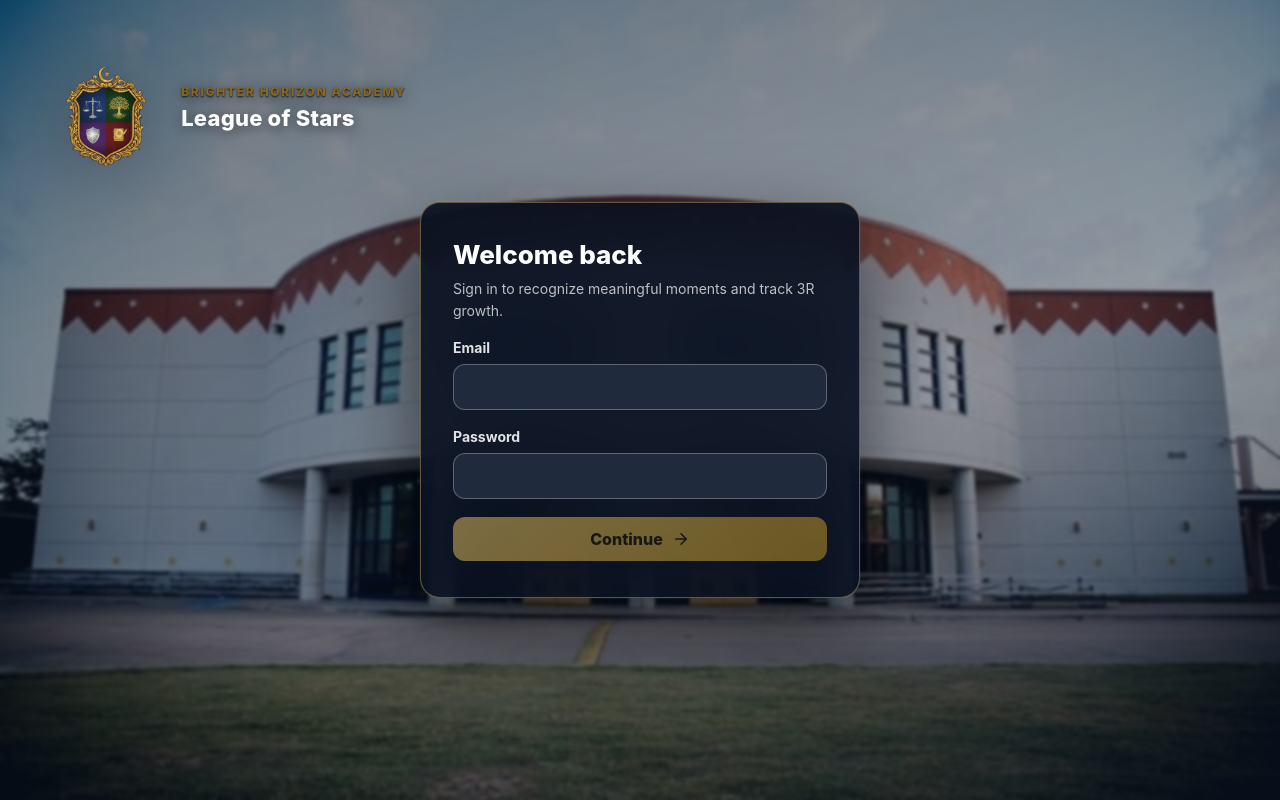
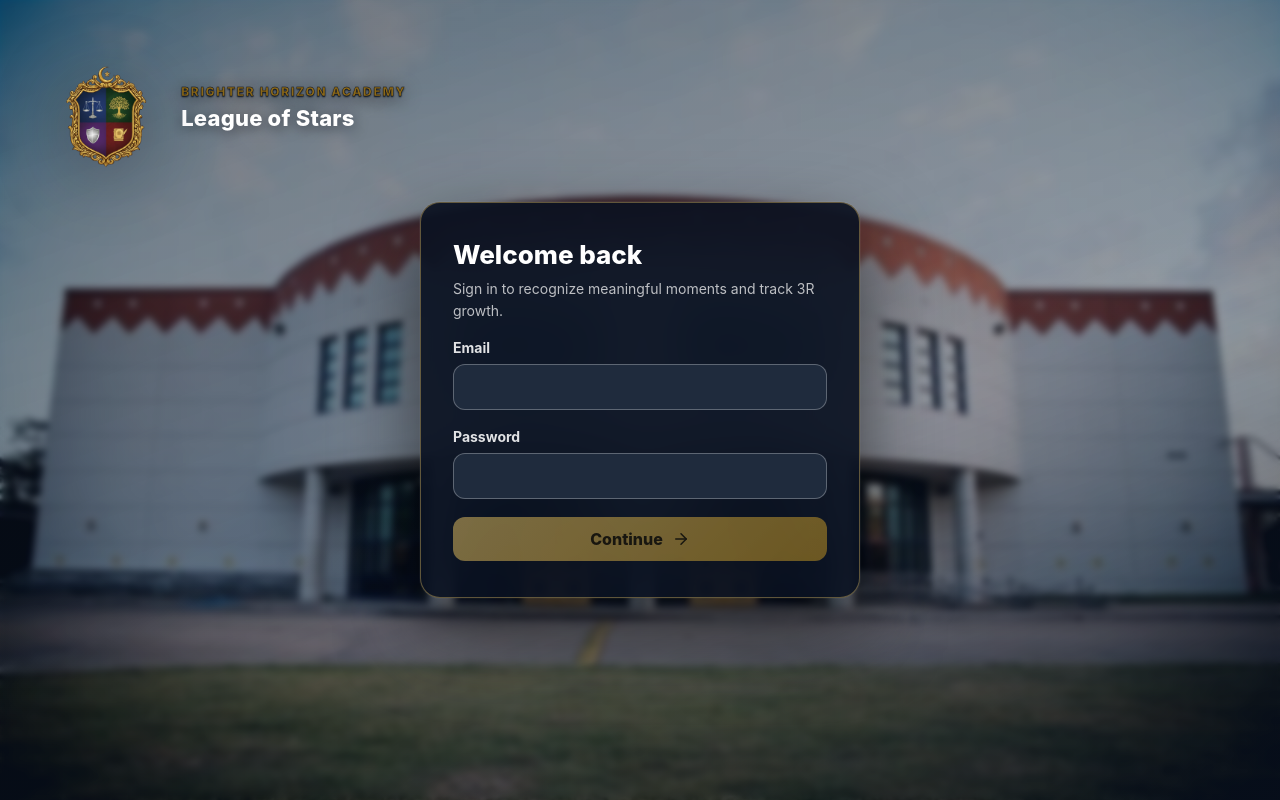
Before and after one commit to moneebsarmad/losv2, a Next.js app in the folder apps/web/: page / in a window 1280 px wide. Built offline with nearby package versions, Linux system fonts and the light colour scheme; no server answers.

Commit message:
Improve academy label readability

```diff
--- a/apps/web/src/app/globals.css
+++ b/apps/web/src/app/globals.css
@@ -60,8 +60,8 @@ button {
   content: '';
   background:
     linear-gradient(160deg, rgba(8, 16, 32, 0.56) 0%, rgba(13, 27, 50, 0.44) 58%, rgba(10, 20, 38, 0.68) 100%);
-  backdrop-filter: blur(1.6px) saturate(0.78) contrast(1.04);
-  -webkit-backdrop-filter: blur(1.6px) saturate(0.78) contrast(1.04);
+  backdrop-filter: blur(3.5px) saturate(0.78) contrast(1.04);
+  -webkit-backdrop-filter: blur(3.5px) saturate(0.78) contrast(1.04);
 }
 
 .auth-glass-panel {
@@ -108,13 +108,14 @@ button {
 }
 
 .auth-eyebrow {
-  color: #f4cc5d;
+  color: #ffe7a3;
   font-size: 13px;
   font-weight: 900;
   letter-spacing: 0.16em;
+  -webkit-text-stroke: 0.35px rgba(5, 12, 24, 0.9);
   text-shadow:
-    0 1px 2px rgba(5, 12, 24, 0.95),
-    0 3px 16px rgba(5, 12, 24, 0.8);
+    0 1px 2px rgba(5, 12, 24, 1),
+    0 3px 18px rgba(5, 12, 24, 0.9);
 }
 
 .auth-title {
```
